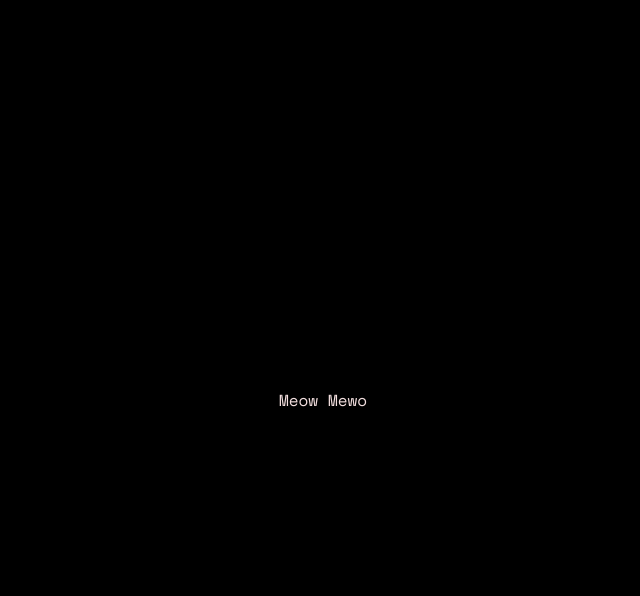
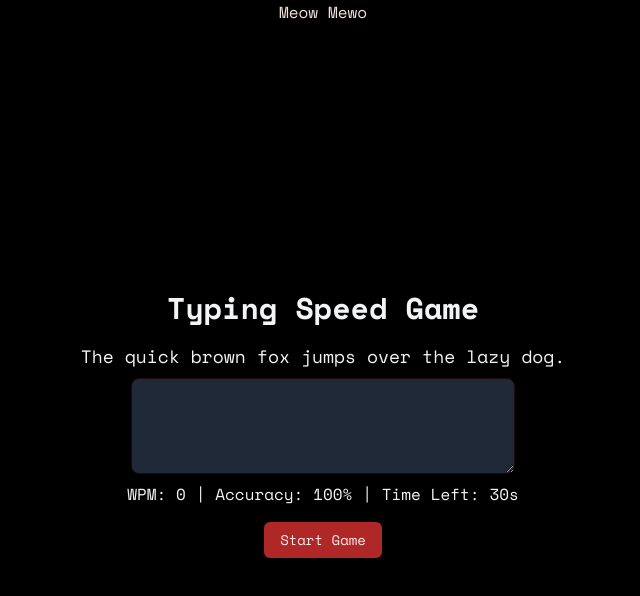
Before and after one commit to ni3rav/typi, a Next.js app: page / in a window 1280 px wide. Shown: the top 596 px of the page, without its empty margins (317-957 px from the left). Built offline with nearby package versions, Linux system fonts and the light colour scheme.

Commit message:
add: barebone typing component

```diff
--- a/app/page.tsx
+++ b/app/page.tsx
@@ -1,4 +1,11 @@
+import Typing from "@/components/Typing/Typing";
+
 function page() {
-  return <div className="min-h-screen grid place-items-center">Meow Mewo</div>;
+  return (
+    <div className="min-h-screen grid place-items-center">
+      Meow Mewo
+      <Typing />
+    </div>
+  );
 }
 export default page;
--- /dev/null
+++ b/components/Typing/Typing.tsx
@@ -0,0 +1,65 @@
+/* eslint-disable react-hooks/exhaustive-deps */
+"use client";
+import { useState, useEffect } from "react";
+import { Button } from "@/components/ui/button";
+
+const sampleText = "The quick brown fox jumps over the lazy dog.";
+
+export default function Typing() {
+  const [input, setInput] = useState("");
+  const [wpm, setWpm] = useState(0);
+  const [accuracy, setAccuracy] = useState(100);
+  const [timeLeft, setTimeLeft] = useState(30);
+  const [started, setStarted] = useState(false);
+  const [startTime, setStartTime] = useState<number | null>(null);
+
+  useEffect(() => {
+    if (started && timeLeft > 0) {
+      const timer = setInterval(() => setTimeLeft((t) => t - 1), 1000);
+      return () => clearInterval(timer);
+    }
+  }, [started, timeLeft]);
+
+  useEffect(() => {
+    if (started) calculateWPM();
+  }, [input]);
+
+  function calculateWPM() {
+    if (!startTime) return;
+    const timeElapsed = (Date.now() - startTime) / 60000;
+    const wordsTyped = input.trim().split(/\s+/).length;
+    setWpm(Math.round(wordsTyped / timeElapsed));
+    const correctChars = input
+      .split("")
+      .filter((char, i) => char === sampleText[i]).length;
+    setAccuracy(Math.round((correctChars / sampleText.length) * 100));
+  }
+
+  function startGame() {
+    setInput("");
+    setWpm(0);
+    setAccuracy(100);
+    setTimeLeft(30);
+    setStarted(true);
+    setStartTime(Date.now());
+  }
+
+  return (
+    <div className="flex flex-col items-center justify-center min-h-screen w-full bg-background text-gray-100">
+      <h1 className="text-3xl font-bold mb-4">Typing Speed Game</h1>
+      <p className="text-lg mb-2">{sampleText}</p>
+      <textarea
+        className="w-96 h-24 p-2 bg-gray-800 text-white border rounded-lg"
+        value={input}
+        onChange={(e) => setInput(e.target.value)}
+        disabled={!started}
+      />
+      <p className="mt-2">
+        WPM: {wpm} | Accuracy: {accuracy}% | Time Left: {timeLeft}s
+      </p>
+      <Button onClick={startGame} className="mt-4">
+        Start Game
+      </Button>
+    </div>
+  );
+}
--- /dev/null
+++ b/components/ui/button.tsx
@@ -0,0 +1,57 @@
+import * as React from "react"
+import { Slot } from "@radix-ui/react-slot"
+import { cva, type VariantProps } from "class-variance-authority"
+
+import { cn } from "@/lib/utils"
+
+const buttonVariants = cva(
+  "inline-flex items-center justify-center gap-2 whitespace-nowrap rounded-md text-sm font-medium transition-colors focus-visible:outline-none focus-visible:ring-1 focus-visible:ring-ring disabled:pointer-events-none disabled:opacity-50 [&_svg]:pointer-events-none [&_svg]:size-4 [&_svg]:shrink-0",
+  {
+    variants: {
+      variant: {
+        default:
+          "bg-primary text-primary-foreground shadow hover:bg-primary/90",
+        destructive:
+          "bg-destructive text-destructive-foreground shadow-sm hover:bg-destructive/90",
+        outline:
+          "border border-input bg-background shadow-sm hover:bg-accent hover:text-accent-foreground",
+        secondary:
+          "bg-secondary text-secondary-foreground shadow-sm hover:bg-secondary/80",
+        ghost: "hover:bg-accent hover:text-accent-foreground",
+        link: "text-primary underline-offset-4 hover:underline",
+      },
+      size: {
+        default: "h-9 px-4 py-2",
+        sm: "h-8 rounded-md px-3 text-xs",
+        lg: "h-10 rounded-md px-8",
+        icon: "h-9 w-9",
+      },
+    },
+    defaultVariants: {
+      variant: "default",
+      size: "default",
+    },
+  }
+)
+
+export interface ButtonProps
+  extends React.ButtonHTMLAttributes<HTMLButtonElement>,
+    VariantProps<typeof buttonVariants> {
+  asChild?: boolean
+}
+
+const Button = React.forwardRef<HTMLButtonElement, ButtonProps>(
+  ({ className, variant, size, asChild = false, ...props }, ref) => {
+    const Comp = asChild ? Slot : "button"
+    return (
+      <Comp
+        className={cn(buttonVariants({ variant, size, className }))}
+        ref={ref}
+        {...props}
+      />
+    )
+  }
+)
+Button.displayName = "Button"
+
+export { Button, buttonVariants }
--- a/package.json
+++ b/package.json
@@ -9,6 +9,7 @@
     "lint": "next lint"
   },
   "dependencies": {
+    "@radix-ui/react-slot": "^1.1.1",
     "class-variance-authority": "^0.7.1",
     "clsx": "^2.1.1",
     "lucide-react": "^0.474.0",
```
Also changed, not shown: 1 other file (tests, documents, lock files or other folders).
